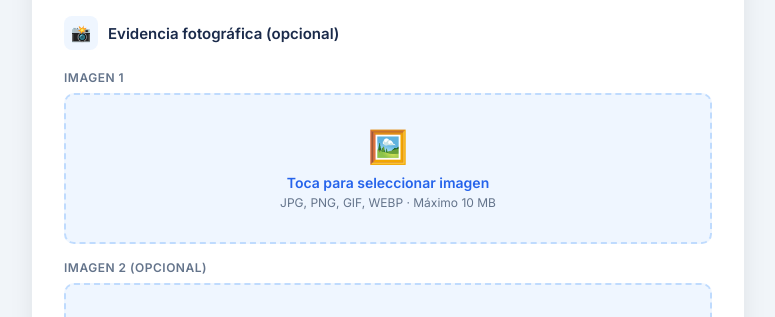
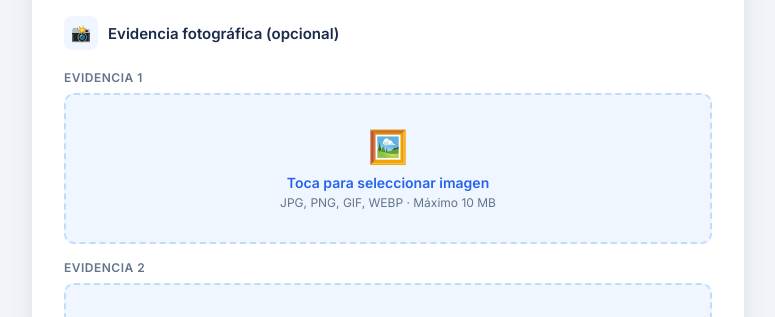
Before and after one commit to GabrielaMena018/Reportes_JorgeLarde, a plain HTML site: page frontend/index.html in a window 1280 px wide. Shown: the part 941-1258 px from the top of the page, without its empty margins (252-1027 px from the left). Drawn offline with Linux system fonts and the light colour scheme.

Commit message:
cambios en el titulo de imagen

```diff
--- a/frontend/index.html
+++ b/frontend/index.html
@@ -1116,7 +1116,7 @@
 
           <!-- Imagen 1 -->
           <div style="margin-bottom:16px;">
-            <label style="margin-bottom:8px;display:block;">Imagen 1</label>
+            <label style="margin-bottom:8px;display:block;">Evidencia 1</label>
             <div class="upload-zone" id="upload-zone-1" onclick="document.getElementById('imagen1').click()">
               <input type="file" id="imagen1" accept="image/*" style="display:none"
                 onchange="previewUno(this,'preview1','upload-zone-1')" />
@@ -1129,7 +1129,7 @@
 
           <!-- Imagen 2 -->
           <div>
-            <label style="margin-bottom:8px;display:block;">Imagen 2 (opcional)</label>
+            <label style="margin-bottom:8px;display:block;">Evidencia 2</label>
             <div class="upload-zone" id="upload-zone-2" onclick="document.getElementById('imagen2').click()">
               <input type="file" id="imagen2" accept="image/*" style="display:none"
                 onchange="previewUno(this,'preview2','upload-zone-2')" />
```
